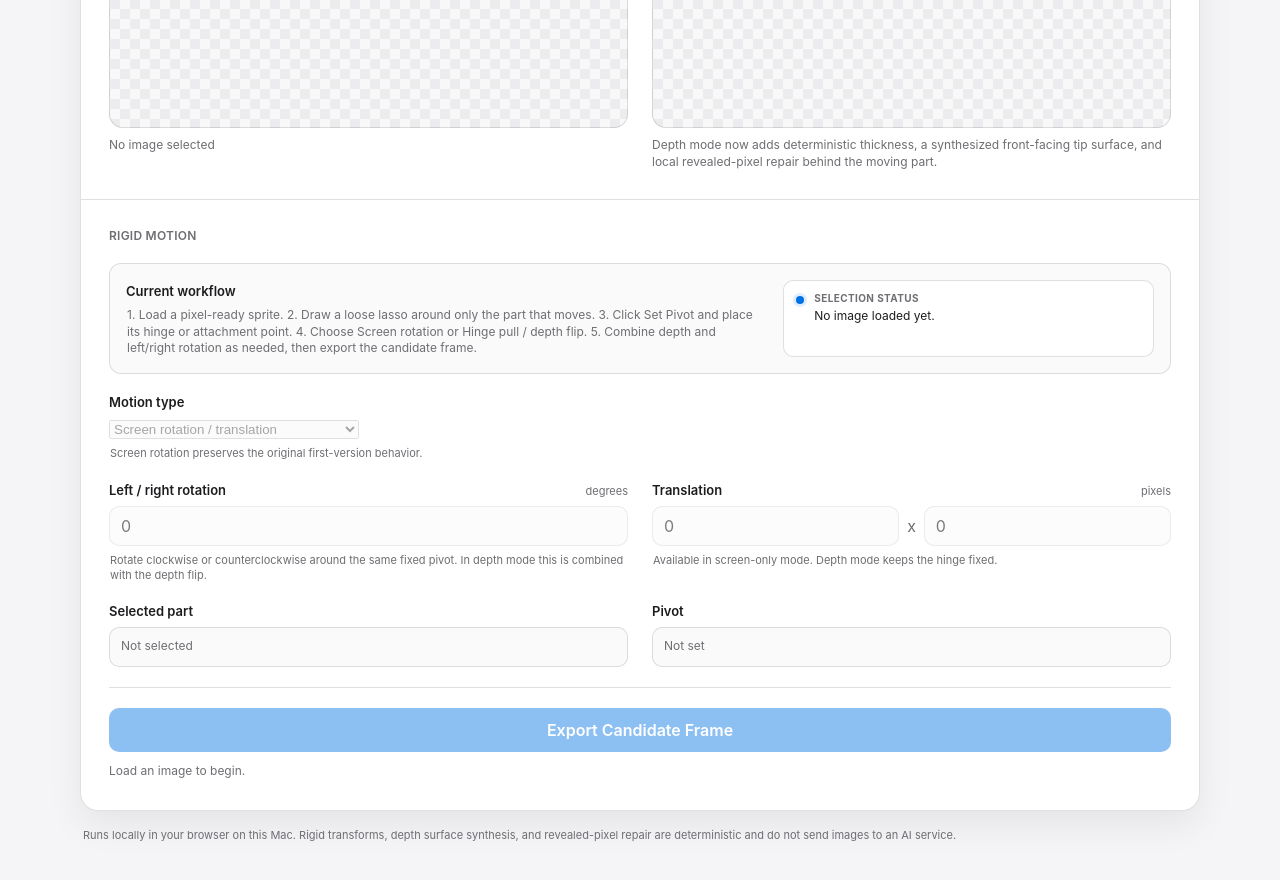
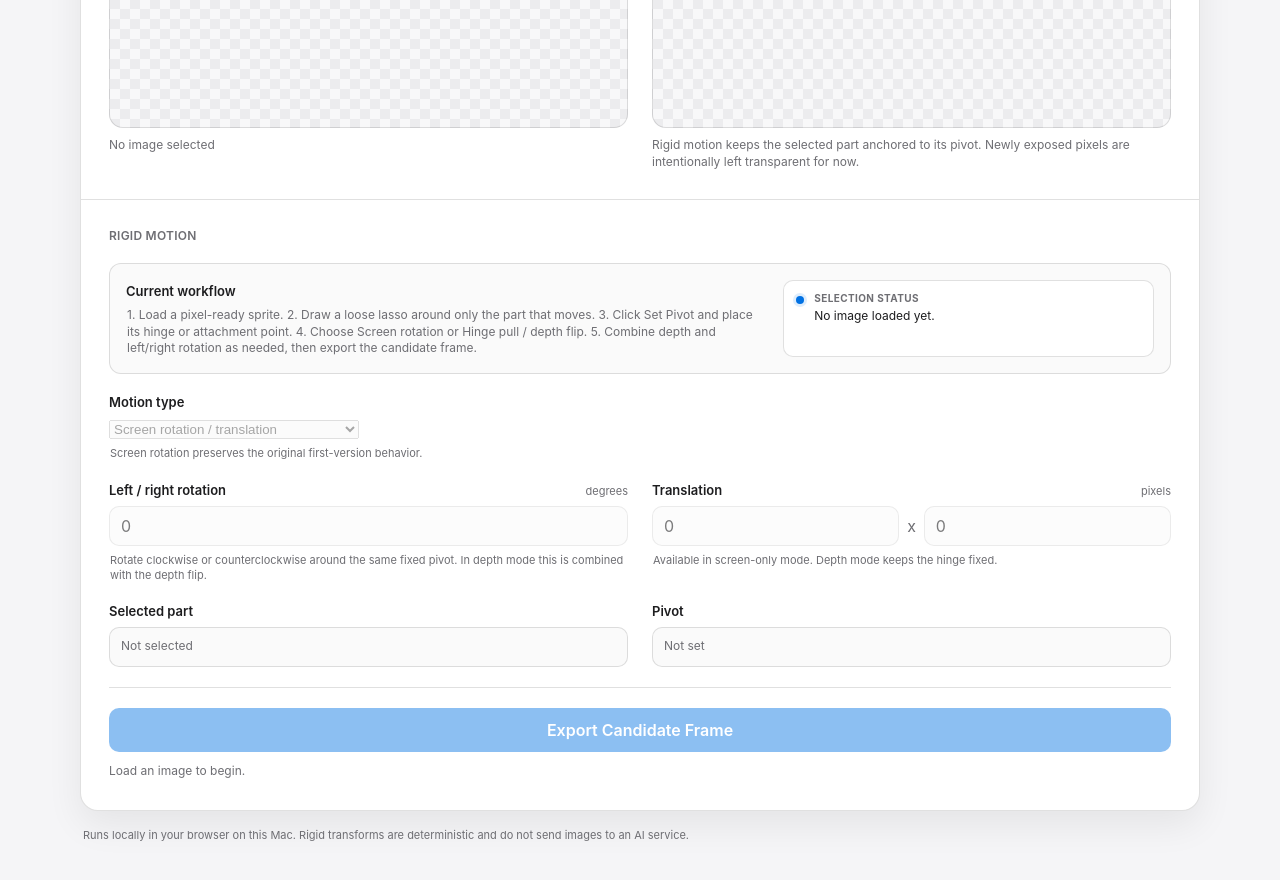
Before and after one commit to brian419/pixel-motion-workbench, a plain HTML site: page web/index.html in a window 1280 px wide. Shown: the part 540-1420 px from the top of the page. Drawn offline with Linux system fonts and the light colour scheme.

Commit message:
Revert "Enable depth surface synthesis in local workbench"
This reverts commit 54e7dc50089bffabfa5ec4c7536e204245467623.

```diff
--- a/web/index.html
+++ b/web/index.html
@@ -55,7 +55,7 @@
               <div class="preview-empty">Choose an image, select a rigid part, then define its pivot and motion.</div>
             </div>
           </div>
-          <div id="previewState" class="preview-state">Depth mode now adds deterministic thickness, a synthesized front-facing tip surface, and local revealed-pixel repair behind the moving part.</div>
+          <div id="previewState" class="preview-state">Rigid motion keeps the selected part anchored to its pivot. Newly exposed pixels are intentionally left transparent for now.</div>
         </section>
       </div>
 
@@ -137,9 +137,8 @@
       </div>
     </section>
 
-    <p class="privacy">Runs locally in your browser on this Mac. Rigid transforms, depth surface synthesis, and revealed-pixel repair are deterministic and do not send images to an AI service.</p>
+    <p class="privacy">Runs locally in your browser on this Mac. Rigid transforms are deterministic and do not send images to an AI service.</p>
   </main>
   <script src="/app.js"></script>
-  <script src="/depth-enhancements.js"></script>
 </body>
 </html>
```
